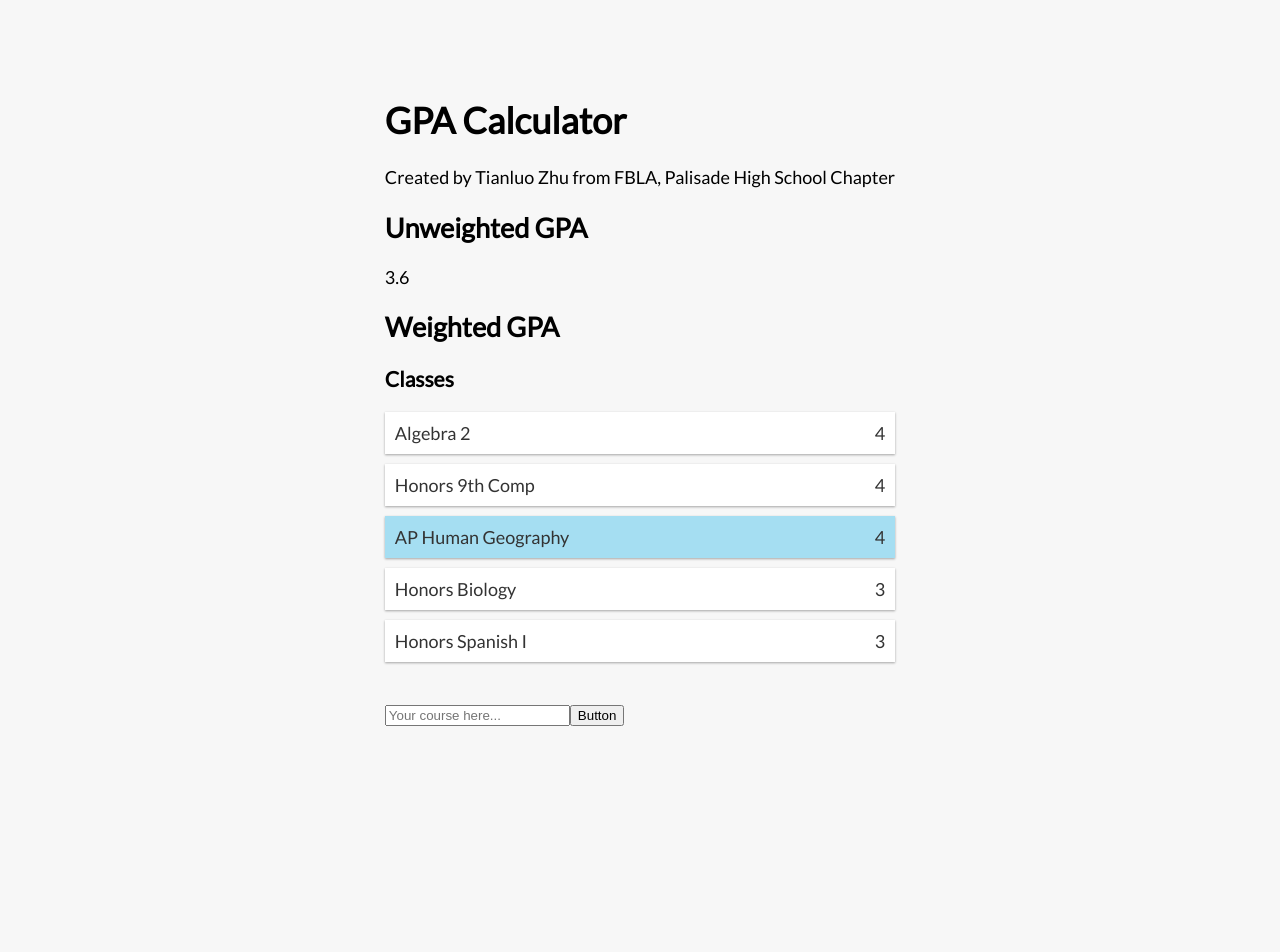
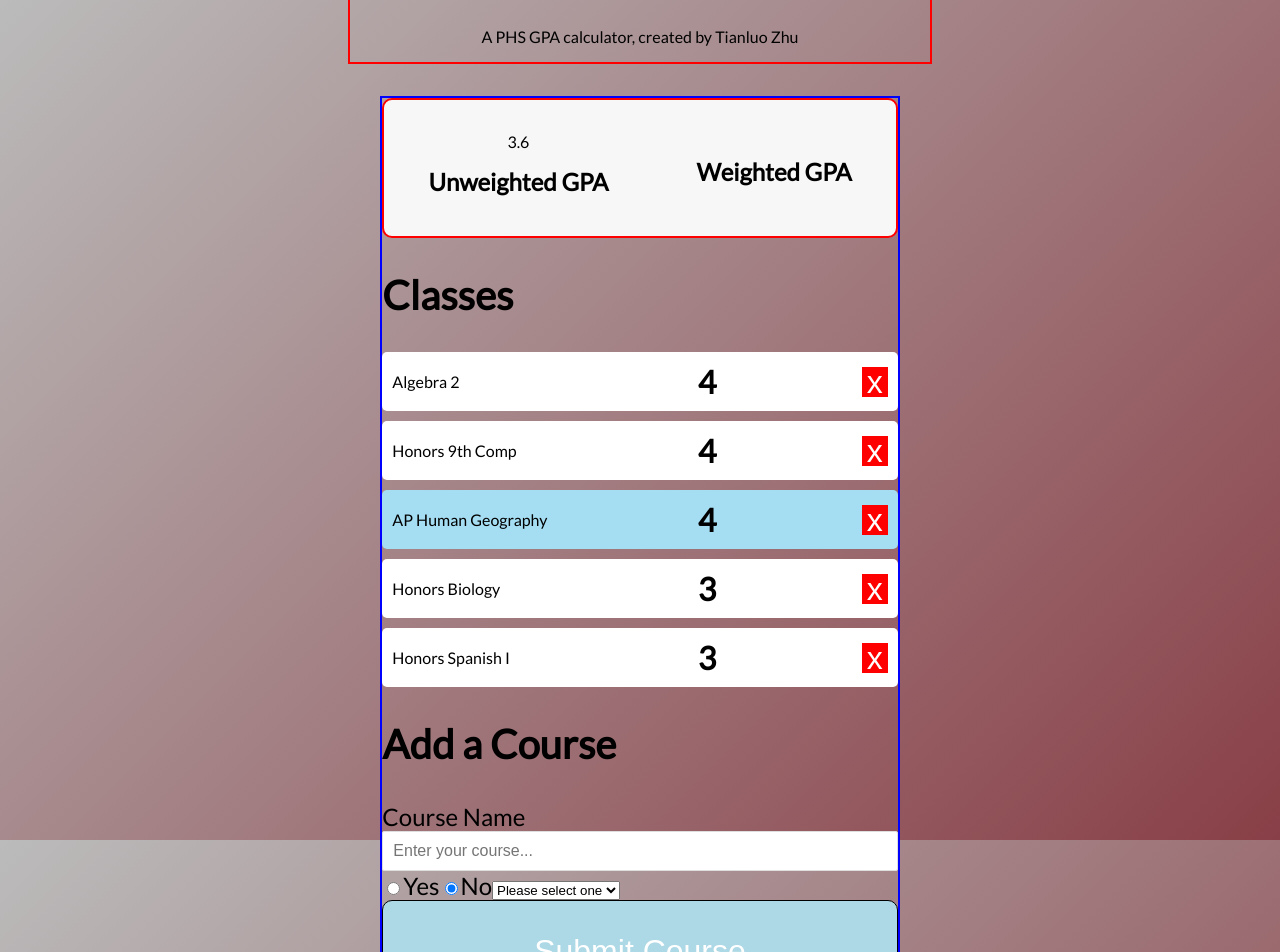
Before and after one commit to StarSplitter/FBLA-Project-9th, a Vue app: page / in a window 1280 px wide. Shown: the top 952 px of the page. Before the commit the page ends 800 px from the top, so only its background shows below. Built offline with nearby package versions, Linux system fonts and the light colour scheme.

Commit message:
added toast, css, and form

```diff
--- a/index.html
+++ b/index.html
@@ -4,7 +4,7 @@
     <meta charset="UTF-8" />
     <link rel="icon" type="image/svg+xml" href="/vite.svg" />
     <meta name="viewport" content="width=device-width, initial-scale=1.0" />
-    <title>Vite + Vue</title>
+    <title>PaliGrade GPA</title>
   </head>
   <body>
     <div id="app"></div>
--- a/package.json
+++ b/package.json
@@ -10,7 +10,8 @@
   },
   "dependencies": {
     "json-server": "^0.17.4",
-    "vue": "^3.3.8"
+    "vue": "^3.3.8",
+    "vue-toastification": "^2.0.0-rc.5"
   },
   "devDependencies": {
     "@vitejs/plugin-vue": "^4.5.0",
--- a/src/App.vue
+++ b/src/App.vue
@@ -24,9 +24,6 @@
     <div id="container">
         <DisplayGPA :unweightedGPA="unweightedGPA"/>
         <ClassList :courses="courses"/>
-        <div class="search-box">
-            <input type="text" placeholder="Your course here..." v-model="course" aria-label="Your course here..." aria-describedby="basic-addon2">
-            <button class="btn btn-outline-secondary" type="button" @click="getCourse(course)">Button</button>
-        </div>
+        <AddClass />
     </div>
 </template>
--- a/src/components/AddClass.vue
+++ b/src/components/AddClass.vue
@@ -1 +1,63 @@
-<template></template>
+<script setup>
+    import {ref} from 'vue';
+    const courseName = ref('');
+    const weightedCourse = ref(false)
+    const courseGrade = ref('')
+</script>
+
+<template>
+    <h2>Add a Course</h2>
+    <form>
+        <label for="courseName">Course Name</label>
+        <input type="text" id="courseName" placeholder="Enter your course..." v-model="courseName"/>
+
+        <input type="radio" id="true" value=true v-model="weightedCourse" />
+        <label for="true">Yes</label>
+
+        <input type="radio" id="false" value=false v-model="weightedCourse" />
+        <label for="false">No</label>
+
+        <select v-model="courseGrade">
+            <option disabled value="">Please select one</option>
+            <option>0</option>
+            <option>1</option>
+            <option>2</option>
+            <option>3</option>
+            <option>4</option>
+        </select>
+
+        <button>Submit Course</button>
+    </form>
+</template>
+
+<style scoped>
+    label {
+        font-size:1.5rem;
+        margin: 10px 0;
+    }
+
+    input[type='text'],
+    input[type='number'] {
+        border: 1px solid #dedede;
+        border-radius: 2px;
+        display: block;
+        font-size: 16px;
+        padding: 10px;
+        width: 100%;
+    }
+
+    button {
+        cursor: pointer;
+        background-color: lightblue;
+        color:white;
+        border: 1px solid black;
+        border-radius: 10px;
+        font-size: 2rem;
+        margin-bottom: 1rem;
+        padding: 2rem;
+        width: 100%;
+    }
+    button:hover{
+        color:blue;
+    }
+</style>
--- a/src/components/ClassList.vue
+++ b/src/components/ClassList.vue
@@ -10,11 +10,55 @@
 </script>
 
 <template>
-    <h3>Classes</h3>
+    <h2>Classes</h2>
     <ul class="list" id="list">
-        <li v-for="course in courses" :key="course.id" :class="course.weighted ? 'weighted' : ''">{{ course.text }}
-            <span>{{ course.grade }}</span>
+        <li v-for="course in courses" :key="course.id" :class="course.weighted ? 'weighted' : ''"><span class="course">{{ course.text }}</span>
+            <span class="grade">{{ course.grade }}</span>
             <button class="delete-btn">x</button>
         </li>
     </ul>
 </template>
+
+<style scoped>
+.list {
+  list-style-type: none;
+  padding: 0;
+  margin-bottom: 1rem;
+}
+
+.list li {
+  background-color: white;
+  border-radius: 5px;
+  color: black;
+  display: flex;
+  justify-content: space-between;
+  align-items: center;
+  padding: 10px;
+  margin: 10px 0;
+}
+.list li .course{
+    min-width: 10rem;
+}
+
+.list li .grade{
+    font-weight: bolder;
+    font-size: xx-large;
+}
+.list li.weighted {
+  background-color: #a5def2;
+}
+
+.delete-btn {
+  cursor: pointer;
+  background-color: red;
+  border: 0;
+  color: white;
+  font-size: 2rem;
+  line-height: 20px;
+  padding: 5px;
+}
+
+.list li:hover .delete-btn {
+  opacity: 1;
+}
+</style>
--- a/src/components/DisplayGPA.vue
+++ b/src/components/DisplayGPA.vue
@@ -14,12 +14,37 @@
 </script>
 
 <template>
-  <div>
-  <h2>Unweighted GPA</h2>
-  <p>{{ unweightedGPA }}</p>
-  </div>
-  <div>
-  <h2>Weighted GPA</h2>
-  <p>{{ weightedGPA }}</p>
+  <div id="gpacontainer">
+    <div>
+      <p>{{ unweightedGPA }}</p>
+      <h3>Unweighted GPA</h3>
+    </div>
+    <div>
+      <p>{{ weightedGPA }}</p>
+      <h3>Weighted GPA</h3>
+    </div>
   </div>
 </template>
+
+<style scoped>
+  #gpacontainer{
+    border: 2px red solid;
+    display: flex;
+    justify-content: space-around;
+    align-items: center;
+    background-color: #f7f7f7;
+    border-radius: 10px;
+    margin-bottom: 1rem;
+  }
+
+  #gpacontainer div{
+    display: flex;
+    flex-direction: column;
+    align-items: center;
+    padding: 1rem;
+  }
+  h3{
+    margin-top: 0;
+  }
+
+</style>
--- a/src/components/Header.vue
+++ b/src/components/Header.vue
@@ -1,4 +1,20 @@
 <template>
-  <h1>GPA Calculator</h1>
-  <p>Created by Tianluo Zhu from FBLA, Palisade High School Chapter</p>
+  <div id="header">
+    <h1>PaliGrade</h1>
+    <p>A PHS GPA calculator, created by Tianluo Zhu</p>
+  </div>
 </template>
+
+<style scoped>
+  #header {
+    display: flex;
+    flex-direction: column;
+    justify-content: center;
+    align-items: center;
+    border: 2px red solid;
+    margin-top: 2rem;
+  }
+  #header h1{
+    margin-bottom: 1rem;
+  }
+</style>
--- a/src/main.js
+++ b/src/main.js
@@ -1,5 +1,9 @@
 import { createApp } from 'vue'
+import Toast from "vue-toastification";
+import "vue-toastification/dist/index.css";
 import './style.css'
 import App from './App.vue'
 
-createApp(App).mount('#app')
+const app = createApp(App);
+app.use(Toast);
+app.mount("#app");
--- a/src/style.css
+++ b/src/style.css
@@ -1,62 +1,35 @@
 @import url('https://fonts.googleapis.com/css?family=Lato&display=swap');
-
-:root {
-  --box-shadow: 0 1px 3px rgba(0, 0, 0, 0.12), 0 1px 2px rgba(0, 0, 0, 0.24);
-}
 
 * {
   box-sizing: border-box;
 }
 
 body {
-  background-color: #f7f7f7;
+  background: linear-gradient(315deg, rgba(98,0,10,0.7537313432835822) 0%, rgba(165,165,165,0.7537313432835822) 100%);
   display: flex;
   flex-direction: column;
   align-items: center;
   justify-content: center;
-  min-height: 100vh;
-  margin: 0;
+  height: 100vh;
+  height: 100svh;
+  margin-top: 2rem;
+  max-width: 1920px;
   font-family: 'Lato', Helvetica, sans-serif;
-  font-size: 18px;
 }
 
-.list {
-  list-style-type: none;
-  padding: 0;
-  margin-bottom: 40px;
+#container{
+  border: 2px solid blue;
+  margin: 2rem 2rem;
 }
 
-.list li {
-  background-color: #fff;
-  box-shadow: var(--box-shadow);
-  color: #333;
-  display: flex;
-  justify-content: space-between;
-  position: relative;
-  padding: 10px;
-  margin: 10px 0;
+h1{
+  font-size: 5rem;
 }
 
-.list li.weighted {
-  background-color: #a5def2;
+h2{
+  font-size: 2.5rem;
 }
 
-.delete-btn {
-  cursor: pointer;
-  background-color: red;
-  border: 0;
-  color: white;
-  font-size: 20px;
-  line-height: 20px;
-  padding: 2px 5px;
-  position: absolute;
-  top: 50%;
-  left: 0;
-  transform: translate(-100%, -50%);
-  opacity: 0;
-  transition: opacity 0.3s ease;
+h3{
+  font-size: 1.5rem;
 }
-
-.list li:hover .delete-btn {
-  opacity: 1;
-}
```
Also changed, not shown: 1 other file (tests, documents, lock files or other folders).
